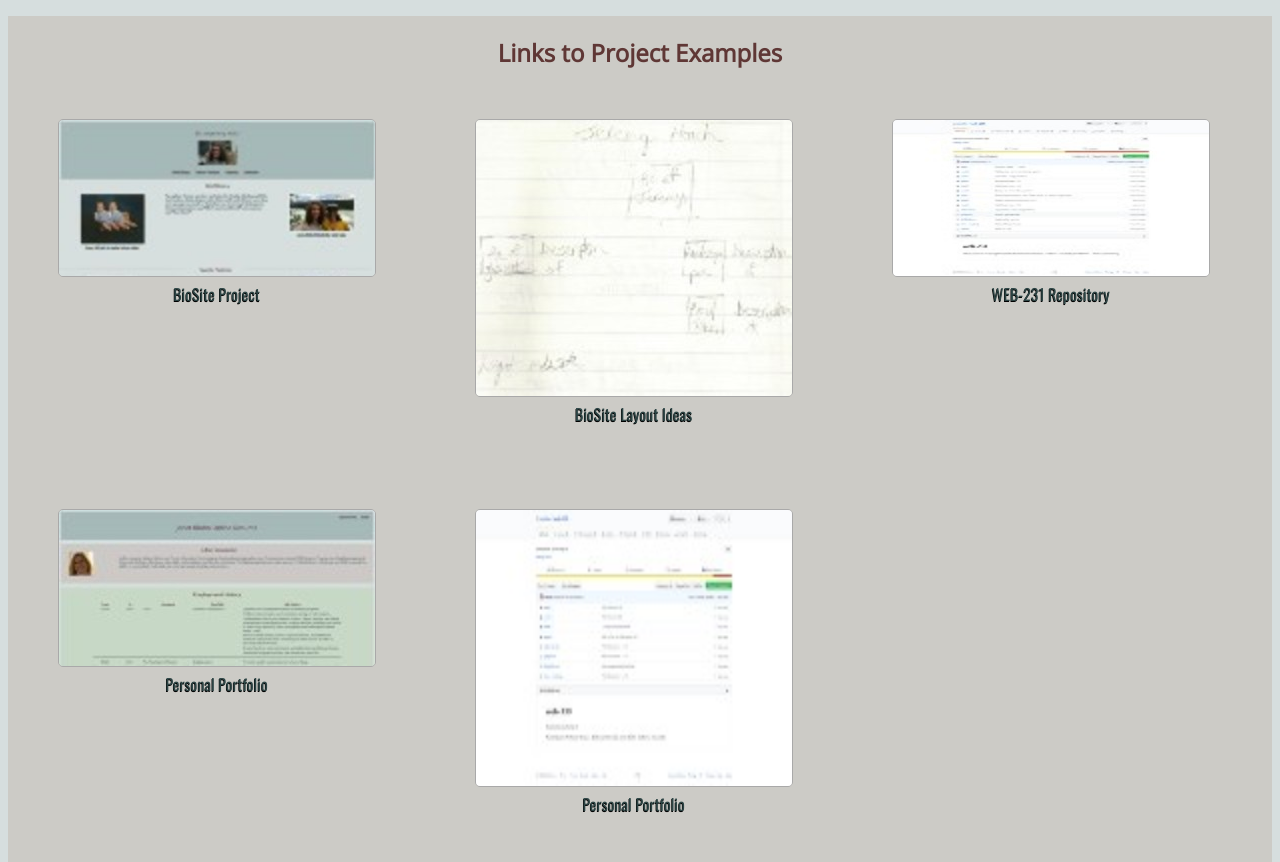
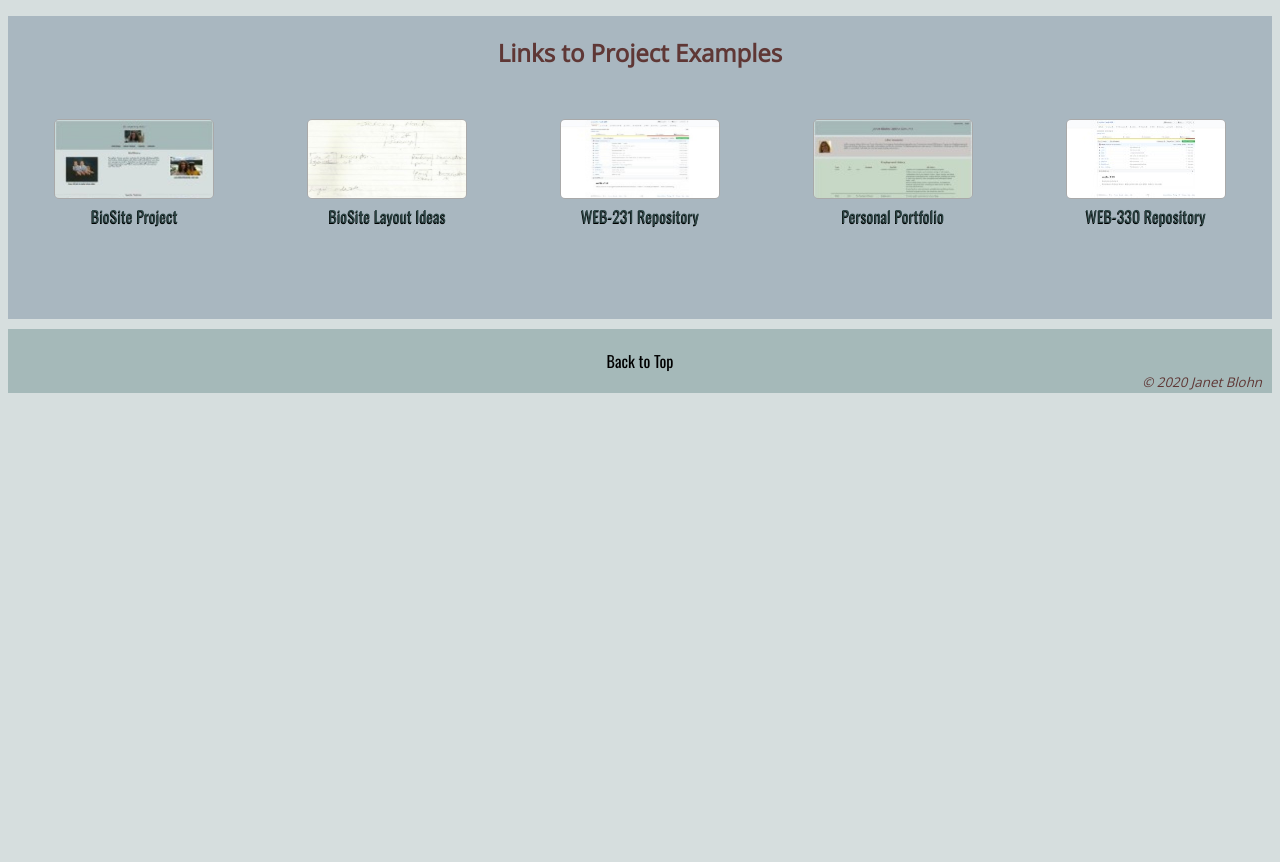
Before and after one commit to jsblohn/personal-portfolio, a plain HTML site: page index.html in a window 1280 px wide. Shown: the part 1934-2796 px from the top of the page. After the commit the page ends 2335 px from the top, so only its background shows below. Drawn offline with nearby package versions, Linux system fonts and the light colour scheme.

Commit message:
Add Portfolio Files

```diff
--- a/index.html
+++ b/index.html
@@ -199,7 +199,7 @@
 					</figure>
 					<figure class="imagecolumn">
 						<a href="https://github.com/jsblohn/bioSite/tree/master/Layout Ideas/" target="_blank">
-						<img src="images/web200-layout.jpg" alt="Link to BioSite Sketches" class="longpic" title="Link to BioSite Sketches" /></a>
+						<img src="images/web200-layout.jpg" alt="Link to BioSite Sketches" class="normalpic" title="Link to BioSite Sketches" /></a>
 						<figcaption>BioSite Layout Ideas</figcaption>
 					</figure>
 
@@ -217,11 +217,8 @@
 
 					<figure class="imagecolumn">
 						<a href="https://github.com/jsblohn/web-330" target="_blank">
-						<img src="images/web330.jpg" alt="Link to WEB-330 repository" class="longpic" title="Link to WEB-330 repository" /></a>
-						<figcaption>Personal Portfolio</figcaption>
-					</figure>
-
-					<figure class="imagecolumn">
+						<img src="images/web330.jpg" alt="Link to WEB-330 repository" class="normalpic" title="Link to WEB-330 repository" /></a>
+						<figcaption>WEB-330 Repository</figcaption>
 					</figure>
 				</section>
 			</figure>
--- a/style.css
+++ b/style.css
@@ -68,8 +68,8 @@ nav a {
  figure {
 	display: block;
 	text-align: center;
-	height: 350px;
-	background-color: #CCCBC6;
+	height: 200px;
+	background-color: #A9B7C0;
 
 }
 
@@ -120,8 +120,8 @@ figure img.widepic {
 }
 
 figure img.normalpic {
-	width: 316px;
-	height: 156px;
+	width: 158px;
+	height: 78px;
 
 }
 
@@ -131,8 +131,8 @@ figure img.today {
 }
 
 figure img.longpic {
-	width: 316px;
-	height: 276px;
+	width: 158px;
+	height: 138px;
 
 }
 
@@ -205,7 +205,7 @@ header {
 }
 
 .imagecolumn {
-	width: 33%;
+	width: 20%;
 	float: left;
 	margin: 10px auto;
 	padding-top: 20px;
@@ -227,16 +227,15 @@ header {
 
 #education:hover {
 	background-color: #F2BB66;
-  }
+}
 
 #emphist:hover {
 	background-color: #57BC90;
   }
 
  #projects {
-	  background-color: #CCCBC6;
+	  background-color: #A9B7C0;
  }
-
 
   figure img:hover {
 	  border: .3em solid #FFFF99;
@@ -246,14 +245,10 @@ header {
 	background-color: #000;
 }
 
-figure img:hover {
-	background-color: #000;
-
-}
   .projectsect {
-	background-color: #CCCBC6;
+	background-color: #A9B7C0;
 	clear: both;
-	height: 900px;
+	height: 200px;
 	width: 100%;
 	margin: 0px auto;
 
```
